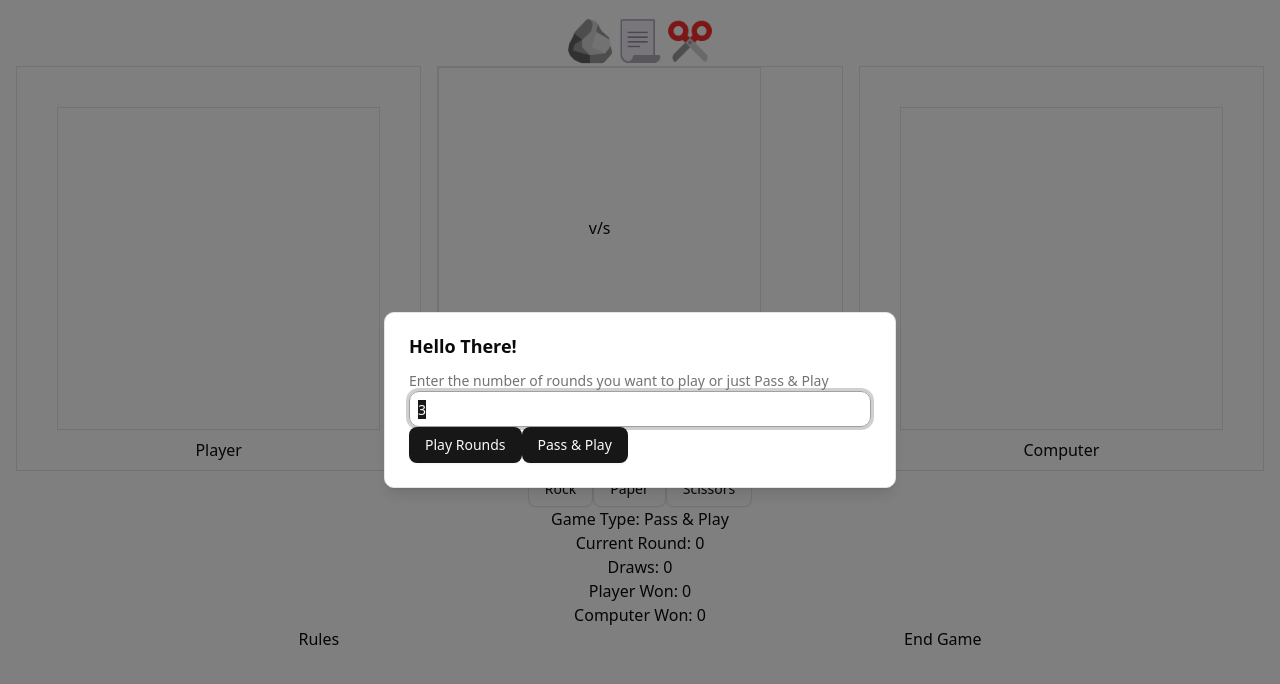
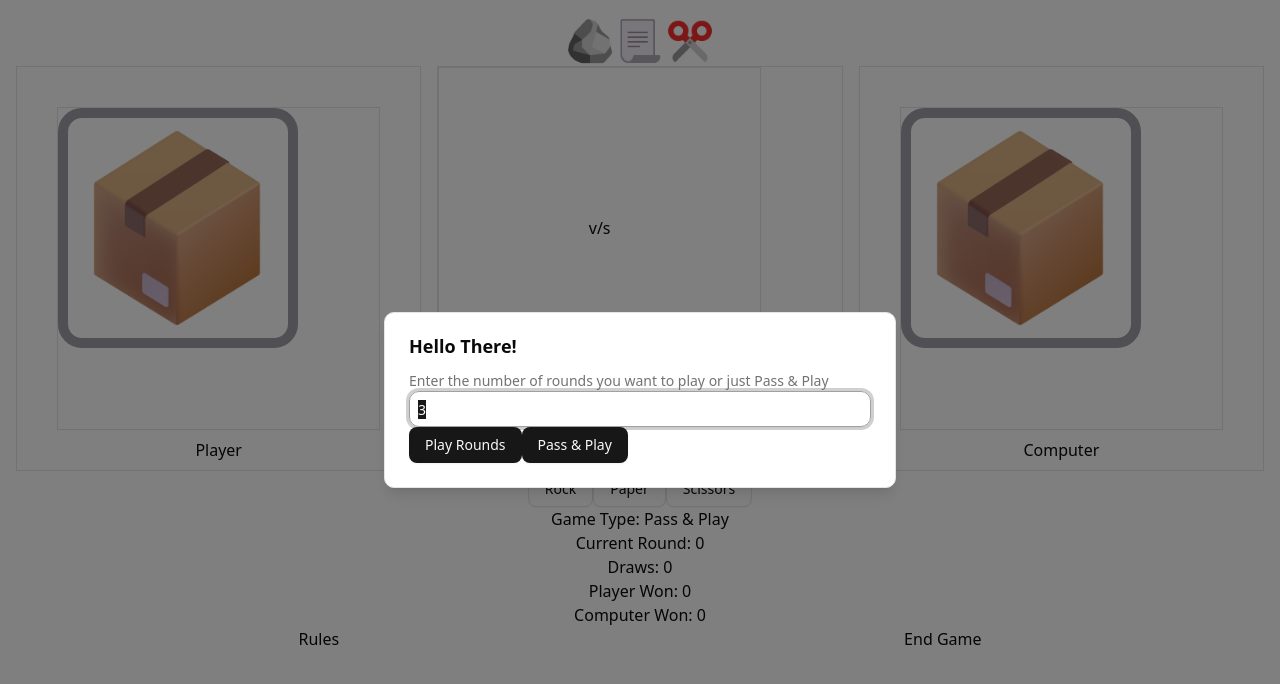
Before and after one commit to SadhuG/rock-paper-scissors-game, a Next.js app: page / in a window 1280 px wide. Shown: the top 684 px of the page. Built offline with nearby package versions, Linux system fonts and the light colour scheme.

Commit message:
Added Slot animation with minor fixes

```diff
--- a/src/app/globals.css
+++ b/src/app/globals.css
@@ -120,3 +120,40 @@
 		@apply bg-background text-foreground;
 	}
 }
+
+/* Slot Animations */
+@keyframes slide {
+	0% {
+		transform: translateY(100%);
+		opacity: 0;
+	}
+	5% {
+		transform: translateY(80%);
+		opacity: 1;
+	}
+	45% {
+		transform: translateY(20%);
+		opacity: 1;
+	}
+	50% {
+		transform: translateY(0%);
+		opacity: 1;
+	}
+	55% {
+		transform: translateY(-20%);
+		opacity: 1;
+	}
+	95% {
+		transform: translateY(-80%);
+		opacity: 1;
+	}
+	100% {
+		transform: translateY(-100%);
+		opacity: 0;
+	}
+}
+
+.animate-slide {
+	animation: slide 0.3s cubic-bezier(0.4, 0, 0.2, 1) infinite;
+	will-change: transform;
+}
--- a/src/components/ChoicesDisplay.tsx
+++ b/src/components/ChoicesDisplay.tsx
@@ -1,10 +1,13 @@
 import React from "react";
+import SlotCard from "./ui/slot-card";
 
 const ChoicesDisplay = () => {
 	return (
 		<div className="mx-auto grid grid-cols-2 gap-4 md:grid-cols-3">
 			<div className="relative aspect-square w-full border">
-				<div className="absolute inset-0 m-auto aspect-square w-4/5 border"></div>
+				<div className="absolute inset-0 m-auto aspect-square w-4/5 border">
+					<SlotCard player={"player"} />
+				</div>
 				<p className="absolute right-0 bottom-2 left-0 text-center">Player</p>
 			</div>
 			<div className="relative aspect-square w-full border max-md:col-span-full max-md:row-start-2">
@@ -13,7 +16,9 @@ const ChoicesDisplay = () => {
 				</div>
 			</div>
 			<div className="relative aspect-square w-full border">
-				<div className="absolute inset-0 m-auto aspect-square w-4/5 border"></div>
+				<div className="absolute inset-0 m-auto aspect-square w-4/5 border">
+					<SlotCard player={"computer"} />
+				</div>
 				<p className="absolute right-0 bottom-2 left-0 text-center">Computer</p>
 			</div>
 		</div>
--- a/src/components/PlayerInputButtons.tsx
+++ b/src/components/PlayerInputButtons.tsx
@@ -1,13 +1,17 @@
-import { playRound, setPlayerChoice } from "@/state/GameStateSlice";
+import { playRoundAsync, setPlayerChoice } from "@/state/GameStateSlice";
 import React from "react";
 import { useDispatch } from "react-redux";
+import { AppDispatch } from '../state/store'; // You'll need to create this type
 import { Button } from "./ui/button";
 
-const playerInputButtons = () => {
-	const dispatch = useDispatch();
+const PlayerInputButtons: React.FC = () => {
+	// Use AppDispatch instead of default dispatch
+	const dispatch = useDispatch<AppDispatch>();
+
 	function handleClick(userInput: string) {
 		dispatch(setPlayerChoice(userInput));
-		dispatch(playRound());
+
+		dispatch(playRoundAsync());
 	}
 
 	return (
@@ -34,4 +38,4 @@ const playerInputButtons = () => {
 	);
 };
 
-export default playerInputButtons;
+export default PlayerInputButtons;
--- /dev/null
+++ b/src/components/ui/slot-card.tsx
@@ -0,0 +1,84 @@
+import { RootState } from "@/state/store";
+import React, { useEffect, useState } from "react";
+import { useSelector } from "react-redux";
+
+import paper from "@/assets/paper.png";
+import parcel from "@/assets/parcel.png";
+import rock from "@/assets/rock.png";
+import scissors from "@/assets/scissors.png";
+import Image, { StaticImageData } from "next/image";
+
+interface SlotCardProps {
+	player: "player" | "computer"; // More specific typing
+}
+type SlotTileKey = "rock" | "paper" | "scissors" | "parcel";
+
+const slotTiles: Record<SlotTileKey, StaticImageData> = {
+	rock: rock,
+	paper: paper,
+	scissors: scissors,
+	parcel: parcel,
+};
+
+const slotChoices = {
+	rock: rock,
+	paper: paper,
+	scissors: scissors,
+};
+
+const SlotCard: React.FC<SlotCardProps> = ({ player }) => {
+	const state = useSelector((state: RootState) => state.gameState);
+
+	const [currentIndex, setCurrentIndex] = useState(0);
+	//Gives an array of ['rock','paper',scissors'] for the slot to loop around
+	const tiles = Object.keys(slotTiles) as SlotTileKey[];
+	const slotDisplay = Object.keys(slotChoices);
+
+	// Border color for the slot card
+	const [borderClr, setBorderClr] = useState("border-zinc-400");
+
+	// Update the choice type to be more specific
+	let choice: SlotTileKey | undefined;
+	if (player === "player") {
+		// Cast the playerChoice to SlotTileKey since we know it will be one of those values
+		choice = state.playerChoice as SlotTileKey;
+	} else {
+		// Handle computer choice as well
+		choice = state.computerChoice as SlotTileKey;
+	}
+
+	// useEffect for Animation
+	useEffect(() => {
+		let interval: NodeJS.Timeout;
+		if (state.isAnimating) {
+			interval = setInterval(() => {
+				setCurrentIndex((prevIndex) => (prevIndex + 1) % slotDisplay.length);
+			}, 300); // Adjust speed as needed
+		} else if (choice) {
+			setCurrentIndex(tiles.indexOf(choice));
+		}
+		return () => {
+			if (interval) {
+				clearInterval(interval);
+			}
+		};
+	}, [state.isAnimating, tiles, slotDisplay.length, choice]);
+
+	return (
+		<div
+			className={`flex flex-col items-center justify-center w-28 h-28 md:w-40 md:h-40 lg:w-60 lg:h-60 border-8 lg:border-[10px] ${borderClr} rounded-3xl overflow-hidden transition-colors duration-300`}
+		>
+			<div className="w-full h-full flex items-center justify-center">
+				<Image
+					className={`w-full h-full object-cover transition-transform ${
+						state.isAnimating ? "animate-slide" : ""
+					}`}
+					src={slotTiles[tiles[currentIndex]]}
+					alt="slot symbol"
+				/>
+			</div>
+		</div>
+	);
+};
+
+export default SlotCard;
--- a/src/state/GameStateSlice.ts
+++ b/src/state/GameStateSlice.ts
@@ -1,4 +1,4 @@
-import { createSlice } from "@reduxjs/toolkit";
+import { createAsyncThunk, createSlice, PayloadAction } from "@reduxjs/toolkit";
 
 interface GameState {
 	gameType: string;
@@ -10,6 +10,7 @@ interface GameState {
 	playerWins: number;
 	computerWins: number;
 	draws: number;
+	isAnimating: boolean;
 	gameResult: string | null;
 }
 
@@ -23,8 +24,39 @@ const initialState: GameState = {
 	playerWins: 0,
 	computerWins: 0,
 	draws: 0,
+	isAnimating: false,
 	gameResult: null,
 };
+
+// Create the async thunk
+export const playRoundAsync = createAsyncThunk(
+	"gameState/playRoundAsync",
+	async (_, { dispatch, getState }) => {
+		const state = getState() as { gameState: GameState };
+		const computerChoice = getComputerChoice();
+		const playerChoice = state.gameState.playerChoice;
+		const roundWinner = determineRoundResult(playerChoice, computerChoice);
+
+		// First dispatch immediate state updates
+		dispatch(setComputerChoice(computerChoice));
+		dispatch(setRoundResult(roundWinner));
+		dispatch(setIsAnimating(true));
+
+		// Log the choices and winner
+		console.log(
+			`User choice: ${playerChoice}
+            Computer choice: ${computerChoice},
+            Winner: ${roundWinner}`
+		);
+
+		// Wait for animation
+		await new Promise((resolve) => setTimeout(resolve, 2010));
+
+		// Update final states
+		dispatch(setIsAnimating(false));
+		dispatch(updateScores(roundWinner));
+	}
+);
 
 export const gameStateSlice = createSlice({
 	name: "gameState",
@@ -43,30 +75,19 @@ export const gameStateSlice = createSlice({
 		setPlayerChoice: (state, playerInput) => {
 			state.playerChoice = playerInput.payload;
 		},
-		setComputerChoice: (state, computerInput) => {
-			state.computerChoice = computerInput.payload;
-		},
-		setRoundResult: (state, result) => {
-			state.roundResult = result.payload;
+
+		setIsAnimating: (state, isAnimatingInput) => {
+			state.isAnimating = isAnimatingInput.payload;
 		},
 
-		// This is Game Logic
-		playRound: (state) => {
-			const computerChoice = getComputerChoice();
-			setComputerChoice(computerChoice);
-			const playerChoice = state.playerChoice;
-
-			const roundWinner = determineRoundResult(playerChoice, computerChoice);
-			setRoundResult(roundWinner);
-
-			// Log the choices and the winner
-			console.log(
-				`User choice: ${playerChoice}
-				Computer choice: ${computerChoice},
-				Winner: ${roundWinner}`
-			);
-
-			switch (roundWinner) {
+		setComputerChoice: (state, action: PayloadAction<string>) => {
+			state.computerChoice = action.payload;
+		},
+		setRoundResult: (state, action: PayloadAction<string>) => {
+			state.roundResult = action.payload;
+		},
+		updateScores: (state, action: PayloadAction<string>) => {
+			switch (action.payload) {
 				case "win":
 					state.playerWins += 1;
 					break;
@@ -76,12 +97,7 @@ export const gameStateSlice = createSlice({
 				case "draw":
 					state.draws += 1;
 					break;
-
-				default:
-					break;
 			}
-
-
 		},
 	},
 });
@@ -91,9 +107,10 @@ export const {
 	setTotalRounds,
 	currentRoundIncrement,
 	setPlayerChoice,
+	setIsAnimating,
 	setComputerChoice,
-	playRound,
 	setRoundResult,
+	updateScores,
 } = gameStateSlice.actions;
 export default gameStateSlice.reducer;
 
```
Also changed, not shown: package.json (line endings or trailing spaces), 1 other file (tests, documents, lock files or other folders). Lines whose indentation alone changed are shown as unchanged.
